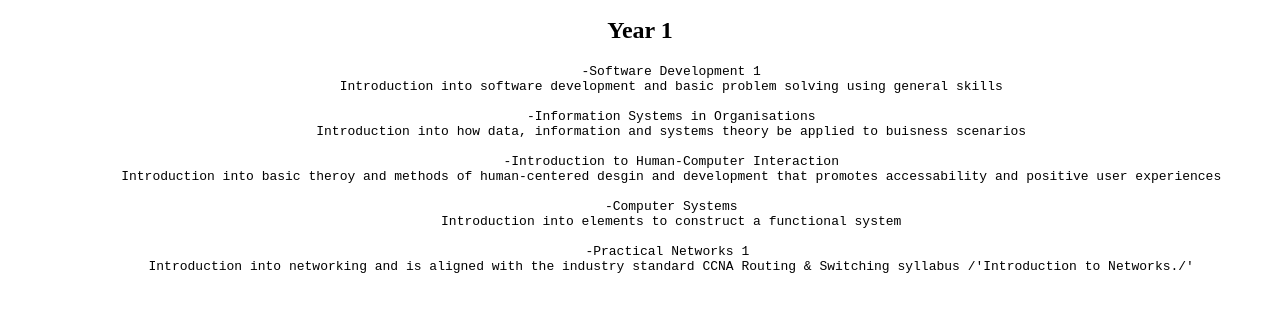
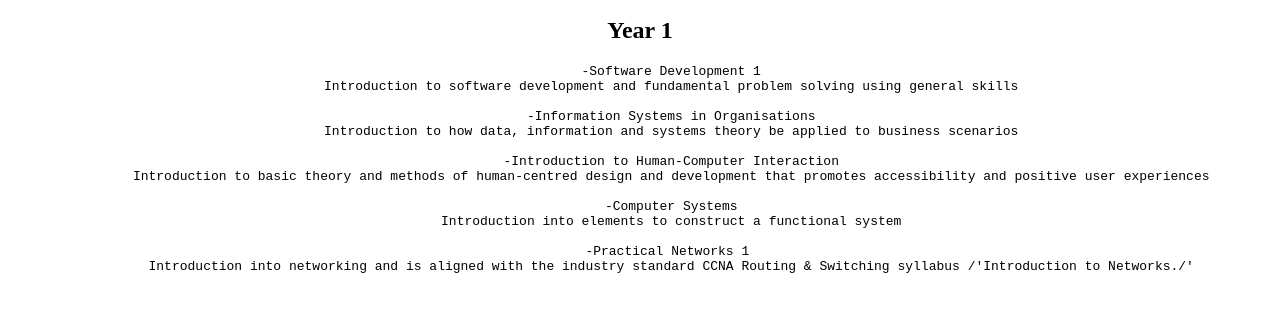
Before and after one commit to paulcrichton/paulcrichton.github.io, a plain HTML site: page University.html in a window 1280 px wide. Shown: the part 143-454 px from the top of the page. Drawn offline with Linux system fonts and the light colour scheme.

Commit message:
Spelling Check

```diff
--- a/University.html
+++ b/University.html
@@ -14,13 +14,13 @@
         <h2>Year 1</h2>
         <pre>
         -Software Development 1
-        Introduction into software development and basic problem solving using general skills
+        Introduction to software development and fundamental problem solving using general skills
 
         -Information Systems in Organisations
-        Introduction into how data, information and systems theory be applied to buisness scenarios
+        Introduction to how data, information and systems theory be applied to business scenarios
 
         -Introduction to Human-Computer Interaction
-        Introduction into basic theroy and methods of human-centered desgin and development that promotes accessability and positive user experiences
+        Introduction to basic theory and methods of human-centred design and development that promotes accessibility and positive user experiences
 
         -Computer Systems
         Introduction into elements to construct a functional system
```
Also changed, not shown: index.html (+1 -1 lines).
